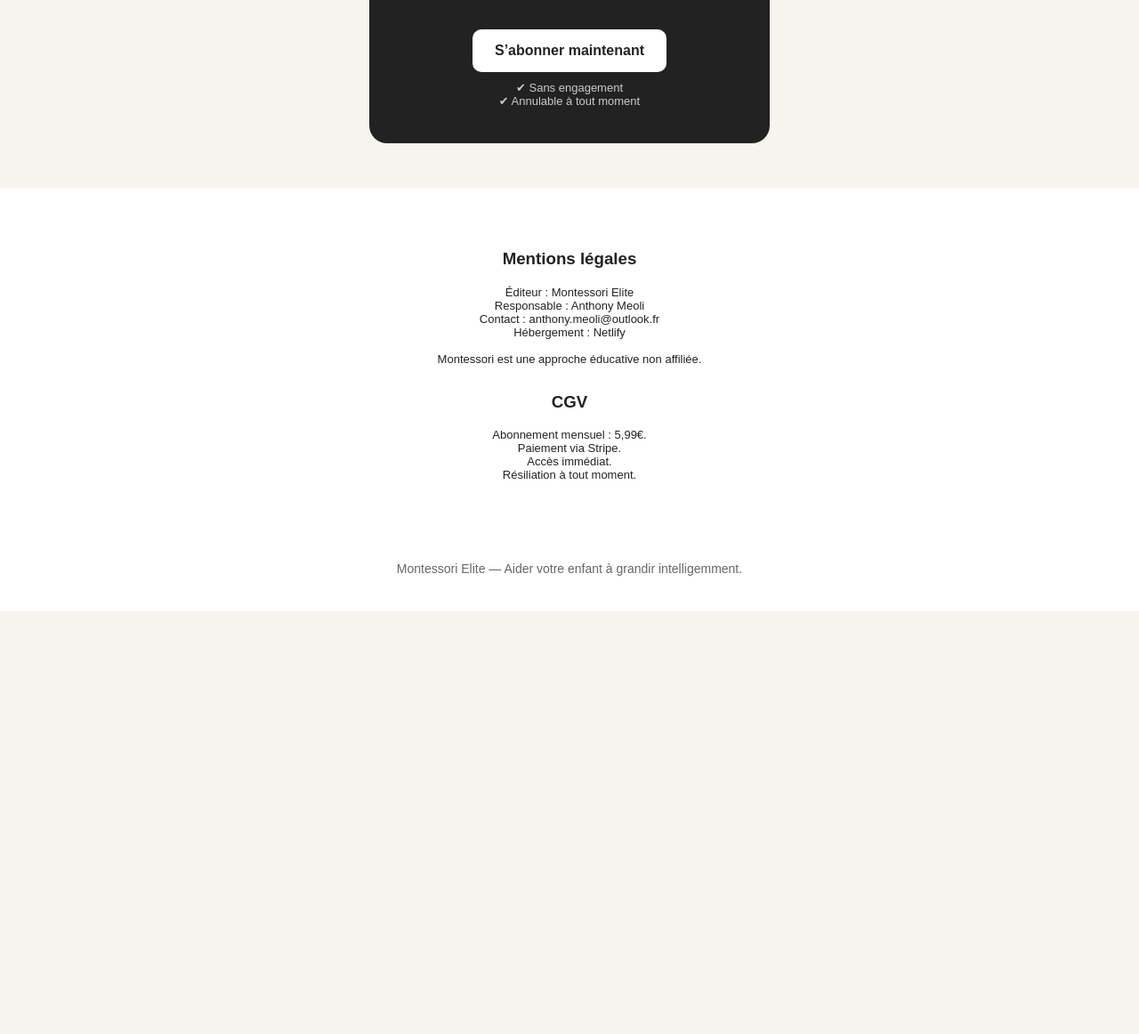
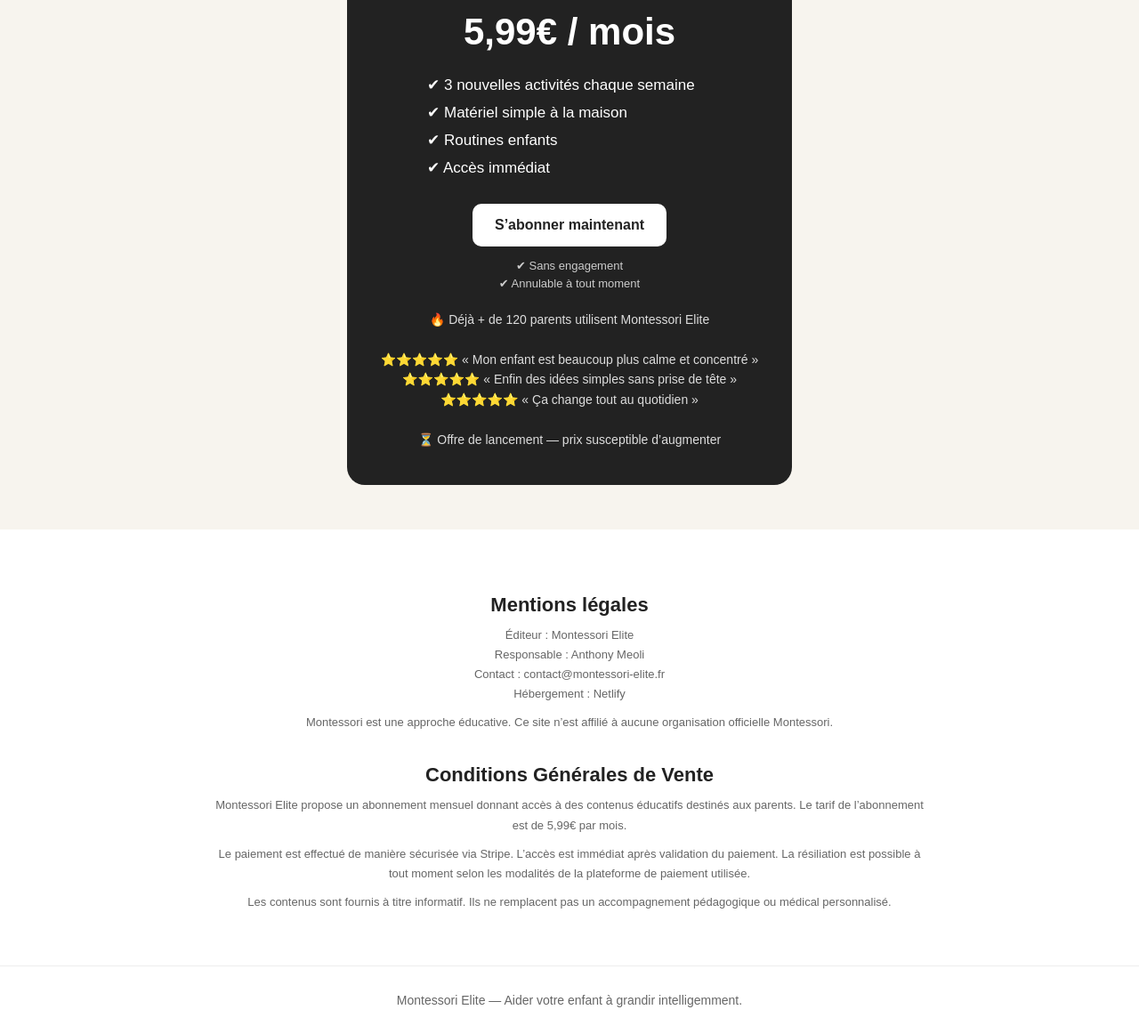
Before and after one commit to Tony-createur/montessori-elite, a plain HTML site: page index.html in a window 1280 px wide. Shown: the part 1488-2650 px from the top of the page at 89% size. Before the commit the page ends 2175 px from the top, so only its background shows below. Drawn offline with Linux system fonts and the light colour scheme.

Commit message:
Update index.html

```diff
--- a/index.html
+++ b/index.html
@@ -33,6 +33,7 @@
       font-size: 38px;
       max-width: 800px;
       margin: auto;
+      line-height: 1.2;
     }
 
     .hero p {
@@ -40,6 +41,7 @@
       color: #555;
       max-width: 700px;
       margin: 20px auto;
+      line-height: 1.5;
     }
 
     .cta {
@@ -55,6 +57,11 @@
 
     .section {
       padding: 50px 20px;
+    }
+
+    .section h2 {
+      font-size: 32px;
+      margin-bottom: 20px;
     }
 
     .grid {
@@ -73,27 +80,40 @@
       box-shadow: 0 5px 15px rgba(0,0,0,0.08);
     }
 
+    .card h3 {
+      margin-top: 0;
+    }
+
     .price {
       background: #222;
       color: white;
       padding: 40px 20px;
       border-radius: 20px;
-      max-width: 450px;
+      max-width: 500px;
       margin: auto;
     }
 
     .price h3 {
       margin-top: 0;
+      font-size: 30px;
+    }
+
+    .price h2 {
+      font-size: 42px;
+      margin: 15px 0 25px;
     }
 
     .price ul {
       list-style: none;
       padding: 0;
       text-align: left;
+      max-width: 320px;
+      margin: 0 auto 10px;
     }
 
     .price li {
       margin: 10px 0;
+      font-size: 17px;
     }
 
     .btn-pay {
@@ -110,14 +130,59 @@
     .small {
       font-size: 13px;
       color: #ccc;
-      margin-top: 10px;
+      margin-top: 12px;
+      line-height: 1.5;
+    }
+
+    .trust {
+      margin-top: 20px;
+      font-size: 14px;
+      color: #ddd;
+      line-height: 1.6;
+    }
+
+    .legal {
+      background: #fff;
+      padding: 50px 20px;
+    }
+
+    .legal h3 {
+      font-size: 22px;
+      margin-bottom: 10px;
+    }
+
+    .legal p {
+      max-width: 800px;
+      margin: 10px auto;
+      font-size: 13px;
+      color: #666;
+      line-height: 1.7;
     }
 
     .footer {
       background: white;
-      padding: 40px 20px;
+      padding: 30px 20px;
       font-size: 14px;
       color: #666;
+      border-top: 1px solid #eee;
+    }
+
+    @media (max-width: 600px) {
+      .hero h1 {
+        font-size: 30px;
+      }
+
+      .hero p {
+        font-size: 17px;
+      }
+
+      .section h2 {
+        font-size: 26px;
+      }
+
+      .price h2 {
+        font-size: 34px;
+      }
     }
   </style>
 </head>
@@ -131,11 +196,12 @@
 <section class="hero">
   <h1>Occupez votre enfant intelligemment sans écran</h1>
   <p>
+    🔥 Offre de lancement : accès immédiat à Montessori Elite Premium.<br>
     3 activités Montessori simples chaque semaine pour développer autonomie,
     concentration et calme avec du matériel que vous avez déjà chez vous.
   </p>
 
-  <a href="#offre" class="cta">Découvrir</a>
+  <a href="#offre" class="cta">Découvrir l’offre</a>
 </section>
 
 <section class="section">
@@ -144,17 +210,17 @@
   <div class="grid">
     <div class="card">
       <h3>Simple</h3>
-      <p>Aucune préparation compliquée.</p>
+      <p>Aucune préparation compliquée. Des idées faciles à mettre en place à la maison.</p>
     </div>
 
     <div class="card">
       <h3>Rapide</h3>
-      <p>10 minutes suffisent.</p>
+      <p>Quelques minutes suffisent pour proposer une activité utile et apaisante.</p>
     </div>
 
     <div class="card">
       <h3>Efficace</h3>
-      <p>Moins d’écran, plus de calme.</p>
+      <p>Moins d’écran, plus de calme, plus d’autonomie au quotidien.</p>
     </div>
   </div>
 </section>
@@ -164,10 +230,11 @@
 
   <div class="card" style="max-width:500px;margin:auto;">
     <h3>Transvasement à la cuillère</h3>
-    <p>Âge : 2-3 ans</p>
-    <p>Durée : 10 min</p>
-    <p>Matériel : 2 bols + riz</p>
-    <p>Objectif : motricité fine</p>
+    <p><strong>Âge :</strong> 2 à 3 ans</p>
+    <p><strong>Durée :</strong> 10 min</p>
+    <p><strong>Matériel :</strong> 2 bols + riz</p>
+    <p><strong>Objectif :</strong> motricité fine et concentration</p>
+    <p><strong>Conseil :</strong> laissez l’enfant recommencer tranquillement sans trop corriger.</p>
   </div>
 </section>
 
@@ -180,7 +247,7 @@
 
     <ul>
       <li>✔ 3 nouvelles activités chaque semaine</li>
-      <li>✔ Matériel simple</li>
+      <li>✔ Matériel simple à la maison</li>
       <li>✔ Routines enfants</li>
       <li>✔ Accès immédiat</li>
     </ul>
@@ -193,25 +260,44 @@
       ✔ Sans engagement<br>
       ✔ Annulable à tout moment
     </div>
+
+    <div class="trust">
+      🔥 Déjà + de 120 parents utilisent Montessori Elite<br><br>
+      ⭐⭐⭐⭐⭐ « Mon enfant est beaucoup plus calme et concentré »<br>
+      ⭐⭐⭐⭐⭐ « Enfin des idées simples sans prise de tête »<br>
+      ⭐⭐⭐⭐⭐ « Ça change tout au quotidien »<br><br>
+      ⏳ Offre de lancement — prix susceptible d’augmenter
+    </div>
   </div>
 </section>
 
-<section class="section" style="background:#fff;">
+<section class="legal">
   <h3>Mentions légales</h3>
-  <p style="max-width:700px;margin:auto;font-size:13px;">
+  <p>
     Éditeur : Montessori Elite<br>
     Responsable : Anthony Meoli<br>
-    Contact : anthony.meoli@outlook.fr<br>
-    Hébergement : Netlify<br><br>
-    Montessori est une approche éducative non affiliée.
+    Contact : contact@montessori-elite.fr<br>
+    Hébergement : Netlify
   </p>
 
-  <h3 style="margin-top:30px;">CGV</h3>
-  <p style="max-width:700px;margin:auto;font-size:13px;">
-    Abonnement mensuel : 5,99€.<br>
-    Paiement via Stripe.<br>
-    Accès immédiat.<br>
-    Résiliation à tout moment.
+  <p>
+    Montessori est une approche éducative. Ce site n’est affilié à aucune organisation officielle Montessori.
+  </p>
+
+  <h3 style="margin-top:35px;">Conditions Générales de Vente</h3>
+  <p>
+    Montessori Elite propose un abonnement mensuel donnant accès à des contenus éducatifs destinés aux parents.
+    Le tarif de l’abonnement est de 5,99€ par mois.
+  </p>
+
+  <p>
+    Le paiement est effectué de manière sécurisée via Stripe.
+    L’accès est immédiat après validation du paiement.
+    La résiliation est possible à tout moment selon les modalités de la plateforme de paiement utilisée.
+  </p>
+
+  <p>
+    Les contenus sont fournis à titre informatif. Ils ne remplacent pas un accompagnement pédagogique ou médical personnalisé.
   </p>
 </section>
 
```
